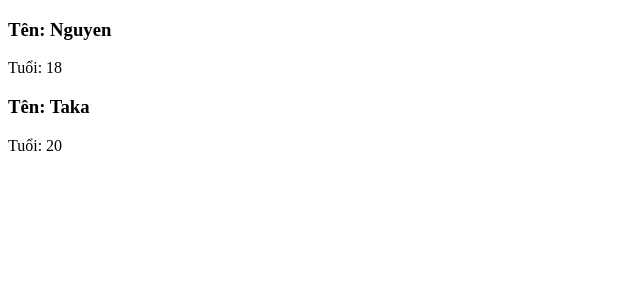
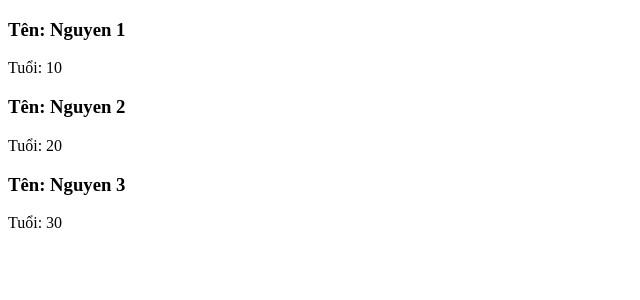
Before and after one commit to TruongNguyen1203/Learn-Angular-4-KP, an Angular app: page / in a window 1280 px wide. Shown: the top 300 px of the page, without its empty margins (0-640 px from the left). Built offline with nearby package versions, Linux system fonts and the light colour scheme.

Commit message:
Bai 25: ngFor ket hop Input

```diff
--- a/src/app/app.component.html
+++ b/src/app/app.component.html
@@ -1,2 +1 @@
-<app-person name="Nguyen" age="18"></app-person>
-<app-person name ="Taka" age="20"></app-person>
+<app-list-person></app-list-person>
--- a/src/app/app.module.ts
+++ b/src/app/app.module.ts
@@ -11,6 +11,7 @@ import {FormsModule} from '@angular/forms';
 import { StructComponent } from './struct/struct.component';
 import { WordsComponent } from './words/words.component';
 import { PersonComponent } from './person/person.component';
+import { ListPersonComponent } from './list-person/list-person.component';
 
 @NgModule({
   declarations: [
@@ -20,7 +21,8 @@ import { PersonComponent } from './person/person.component';
     UserFormComponent,
     StructComponent,
     WordsComponent,
-    PersonComponent
+    PersonComponent,
+    ListPersonComponent
   ],
   imports: [
     BrowserModule,
--- /dev/null
+++ b/src/app/list-person/list-person.component.html
@@ -0,0 +1,3 @@
+<ng-container *ngFor="let person of arrPeople">
+    <app-person [name]= "person.name" [age]= "person.age"></app-person>
+</ng-container>
--- /dev/null
+++ b/src/app/list-person/list-person.component.ts
@@ -0,0 +1,21 @@
+import { Component, OnInit } from '@angular/core';
+
+@Component({
+  selector: 'app-list-person',
+  templateUrl: './list-person.component.html',
+  styleUrls: ['./list-person.component.css']
+})
+export class ListPersonComponent implements OnInit {
+
+  arrPeople = [
+    {name: 'Nguyen 1', age: 10},
+    {name: 'Nguyen 2', age: 20},
+    {name: 'Nguyen 3', age: 30}
+
+  ]
+  constructor() { }
+
+  ngOnInit(): void {
+  }
+
+}
```
Also changed, not shown: src/app/list-person/list-person.component.css (added), 1 other file (tests, documents, lock files or other folders).
